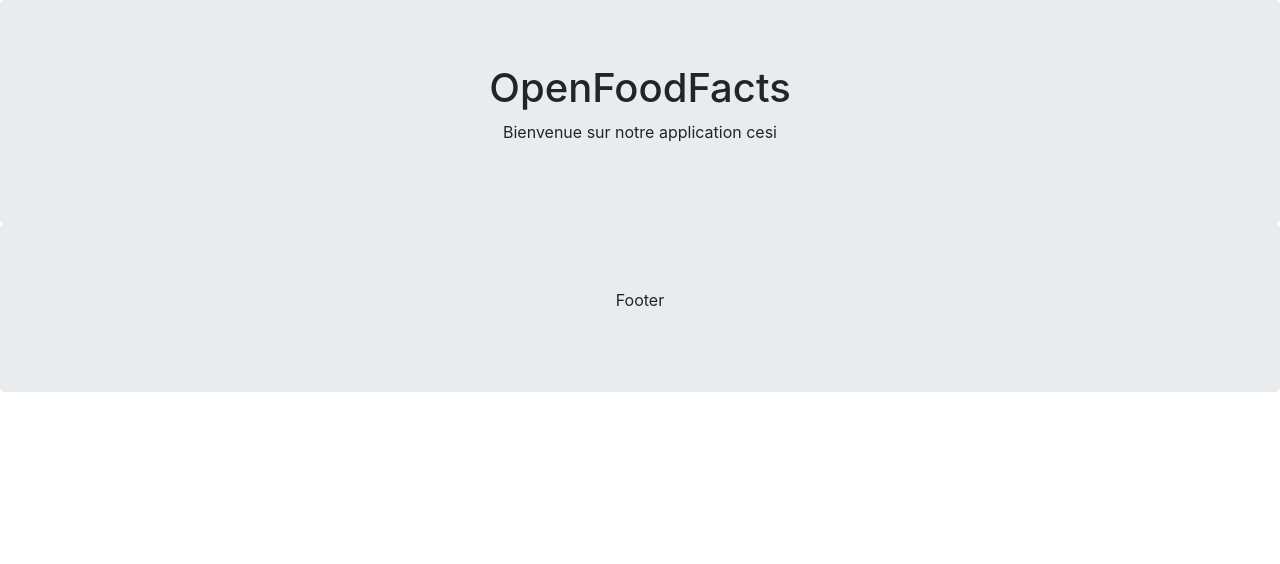
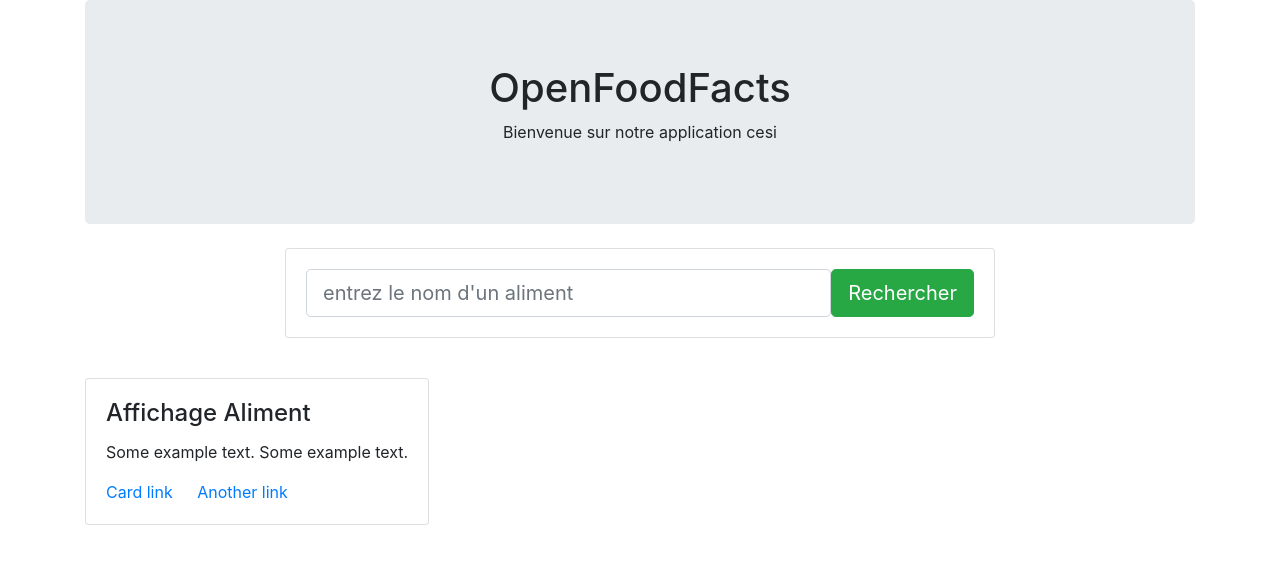
Before and after one commit to gronoff/cesi_python, a Flask app: page / in a window 1280 px wide. Shown: the top 564 px of the page. Run offline with Flask 2, Linux system fonts and the light colour scheme; some libraries are stand-ins or nearby versions.

Commit message:
ajout barre de recherche et card pour affichage aliment

```diff
--- a/templates/flask.html
+++ b/templates/flask.html
@@ -1,4 +1,3 @@
-
 <html lang="en">
 
 <head>
@@ -18,20 +17,51 @@
 </head>
 
 <body>
+    <div class="container">
+        <div class="jumbotron text-center" style="margin-bottom:0">
+            <h1>OpenFoodFacts </h1>
+            <p>Bienvenue sur notre application cesi</p>
+        </div>
 
-    <div class="jumbotron text-center" style="margin-bottom:0">
-        <h1>OpenFoodFacts </h1>
-        <p>Bienvenue sur notre application cesi</p>
+        <div class="container">
+            <br />
+            <div class="row justify-content-center">
+                <div class="col-12 col-md-10 col-lg-8">
+                    <form class="card card-sm">
+                        <div class="card-body row no-gutters align-items-center">
+                            <div class="col-auto">
+                                <i class="fas fa-search h4 text-body"></i>
+                            </div>
+                            <!--end of col-->
+                            <div class="col">
+                                <input class="form-control form-control-lg form-control-borderless" type="search"
+                                    placeholder="entrez le nom d'un aliment">
+                            </div>
+                            <!--end of col-->
+                            <div class="col-auto">
+                                <button class="btn btn-lg btn-success" type="submit">Rechercher</button>
+                            </div>
+                            <!--end of col-->
+                        </div>
+                    </form>
+                </div>
+                <!--end of col-->
+            </div>
+        </div>
+        <br />
+        <div class="container">
+            <div class="row">
+                <div class="card">
+                    <div class="card-body">
+                        <h4 class="card-title">Affichage Aliment</h4>
+                        <p class="card-text">Some example text. Some example text.</p>
+                        <a href="#" class="card-link">Card link</a>
+                        <a href="#" class="card-link">Another link</a>
+                    </div>
+                </div>
+            </div>
+        </div>
     </div>
-
-    <div></div>
-
-
-
-    <div class="jumbotron text-center" style="margin-bottom:0">
-        <p>Footer</p>
-    </div>
-
 </body>
 
 </html>
```
